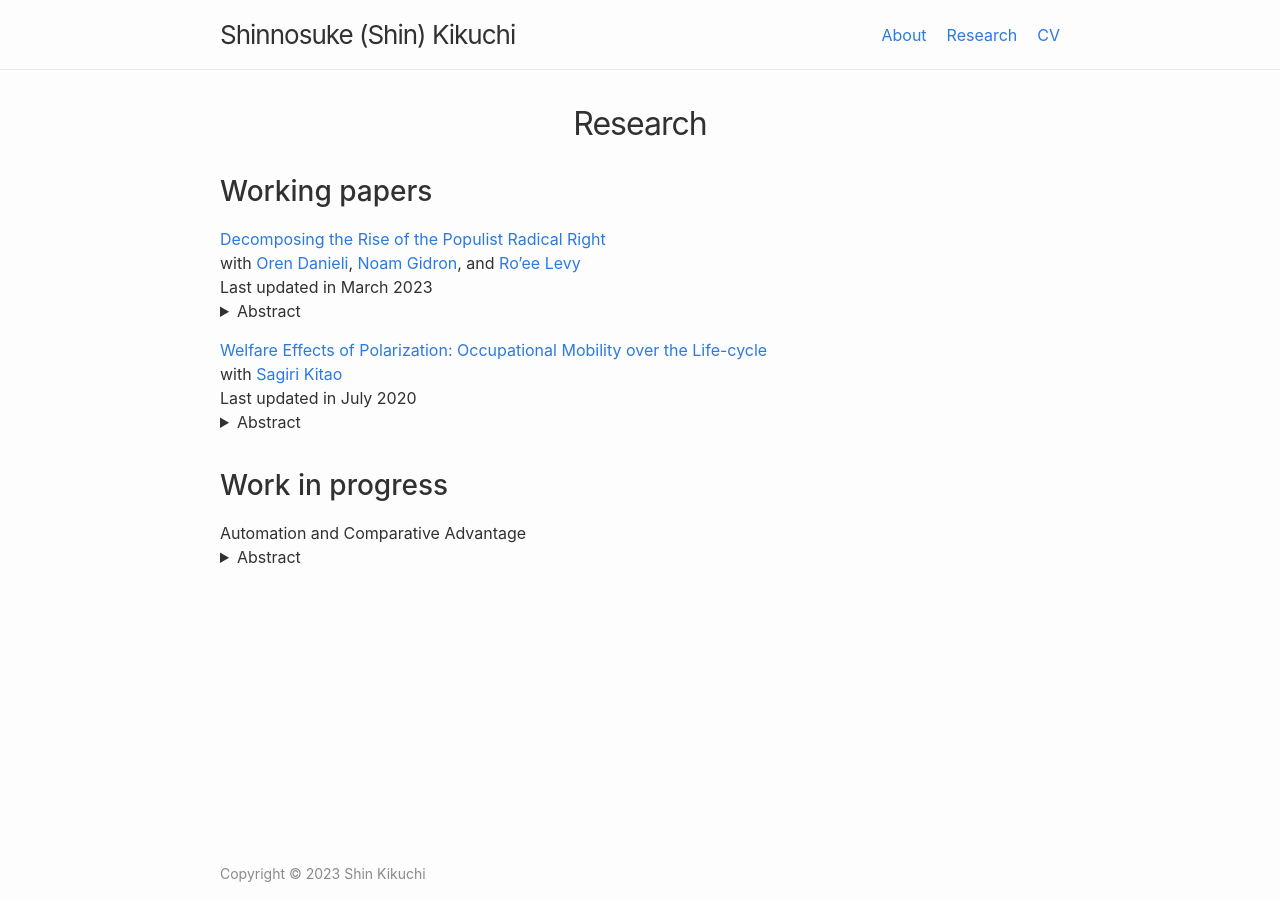
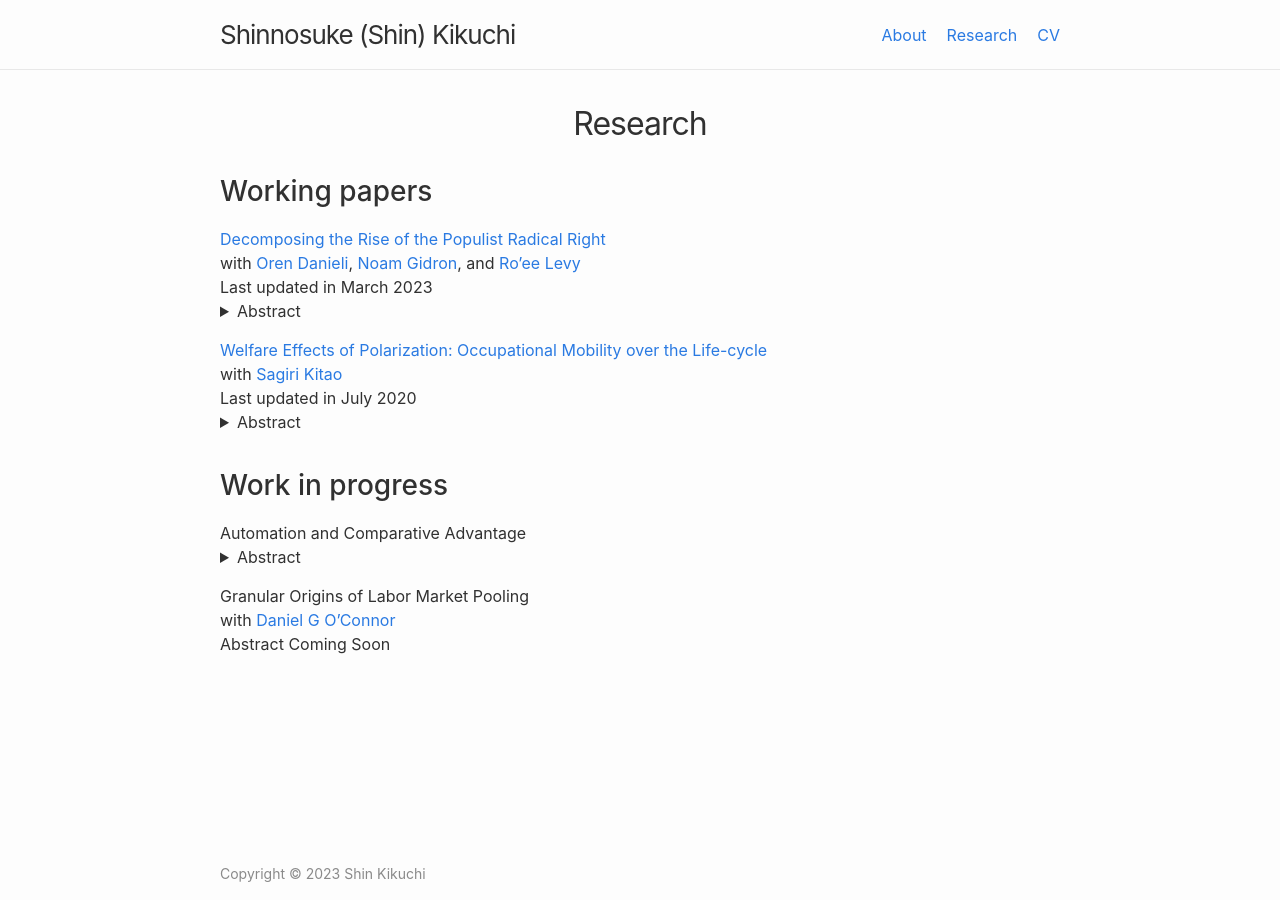
Before and after one commit to shinnkikuchi/shinnkikuchi.github.io, a Jekyll site: the page built from research.md, in a window 1280 px wide. Built offline with Jekyll 4.4.1, drawn with Linux system fonts in a browser that asks for light colours.

Commit message:
Update research.md

```diff
--- a/research.md
+++ b/research.md
@@ -37,3 +37,7 @@ Automation and Comparative Advantage<br>
 	I study how automation affects comparative advantage. In the past centuries, the initial stages of economic development featured comparative advantage in low-skill-intensive sectors due to low-skill-labor abundance, as predicted by the Heckscher-Ohlin Theorem. I show, however, that this relationship has weakened—or even reversed—in the 21st century. This decoupling/reversal occurs because automation provides developed countries with endogenous comparative advantage in low-skill-intensive sectors. My counterfactual analysis shows that recent developing countries would have specialized in low-skill intensive sectors and enjoyed more gains from trade, as East Asian countries did, without automation in developed countries.
 
 </details>
+
+Granular Origins of Labor Market Pooling<br>
+with  <a href="https://www.danielgoconnor.com" target="_blank">Daniel G O'Connor</a><br>
+Abstract Coming Soon<br>
```
